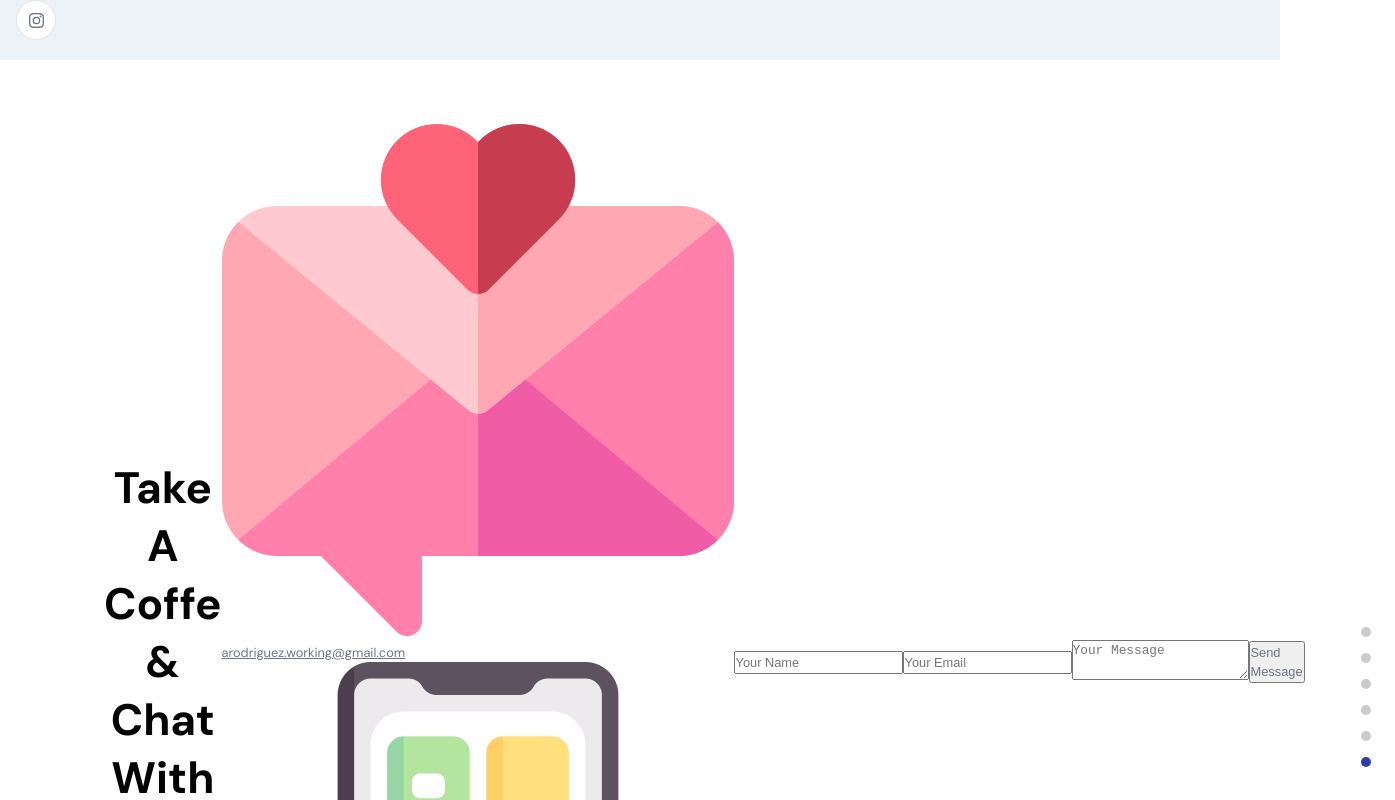
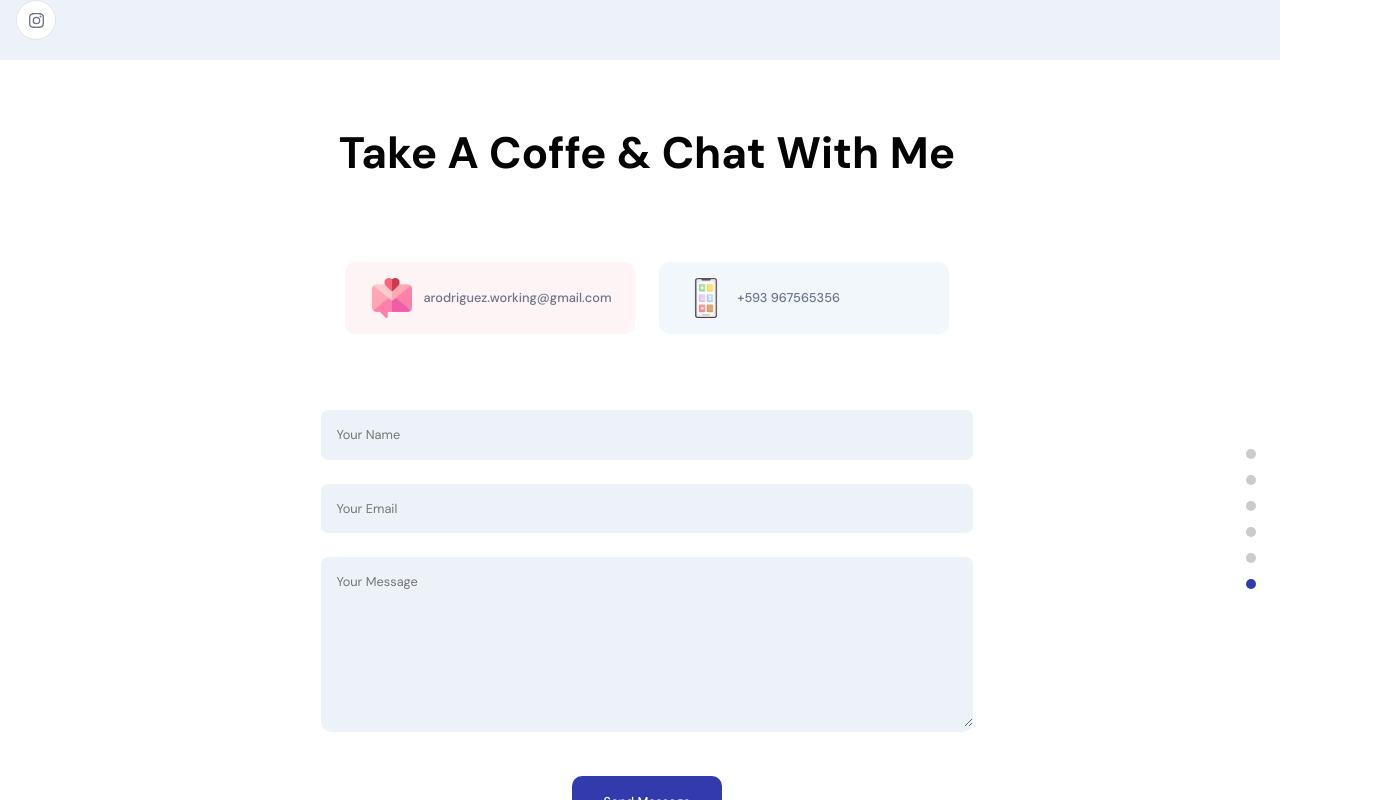
Before and after one commit to alejo-RB/portfolio-web, a React (Vite) app in the folder frontend_react/: page / in a window 1280 px wide. Shown: the part 3940-4740 px from the top of the page, 1395 px wide, since content can reach past the window. Built offline with nearby package versions, Linux system fonts and the light colour scheme; no server answers.

Commit message:
Update Footer.scss

```diff
--- a/frontend_react/src/container/Footer/Footer.jsx
+++ b/frontend_react/src/container/Footer/Footer.jsx
@@ -6,7 +6,7 @@ import { client } from '../../client'
 import './Footer.scss';
 
 const Fotter = () => {
-  const [formData, setFormData] = useState({ name: '', email:'', message:''})
+  const [formData, setFormData] = useState({ name: '', email: '', message:''})
   const [isFormSubmitted, setIsFormSubmitted] = useState(false);
   const [loading, setLoading] = useState(false)
 
@@ -63,11 +63,11 @@ const Fotter = () => {
             className='p-text'
             placeholder='Your Message'
             value={message}
-            name={message}
+            name="message"
             onChange={handleChangeInput}
           />
         </div>
-        <button type='button' className='p-text' onClick={handleSubmit}>{ loading ? 'Sending' : 'Send Message'}</button>
+        <button type='button' className='p-text' onClick={handleSubmit}>{ !loading ? 'Send Message' : '...Sending'}</button>
       </div>
       : <div>
         <h3 className='head-text'>Thank you for getting in touch!</h3>
@@ -78,7 +78,7 @@ const Fotter = () => {
 }
 
 export default AppWrap (
-  MotionWrap(Fotter, 'app__fotter'),
+  MotionWrap(Fotter, 'app__footer'),
   'contact',
   "app__whitebg"
   );
--- a/frontend_react/src/container/Footer/Footer.scss
+++ b/frontend_react/src/container/Footer/Footer.scss
@@ -0,0 +1,130 @@
+.app__footer {
+    flex: 1;
+    width: 100%;
+    flex-direction: column;
+
+    @media screen and (max-width: 768px) {
+      flex-direction: column;
+    }
+  }
+
+  .app__footer-cards {
+    width: 60%;
+    display: flex;
+    justify-content: space-evenly;
+    align-items: center;
+    flex-wrap: wrap;
+    margin: 4em 2rem 2rem;
+
+    .app__footer-card {
+      min-width: 290px;
+      display: flex;
+      flex-direction: row;
+      justify-content: flex-start;
+      align-items: center;
+
+      margin: 1rem 0;
+      padding: 1rem;
+      border-radius: 10px;
+      cursor: pointer;
+      background-color: #fef4f5;
+
+      transition: all 0.3s ease-in-out;
+
+      img {
+        width: 40px;
+        height: 40px;
+        margin: 0 0.7rem;
+      }
+
+      p {
+        font-weight: 600;
+      }
+      a {
+        text-decoration: none;
+        font-weight: 500;
+      }
+      &:hover {
+        box-shadow: 0 0 25px #fef4f5;
+      }
+
+      @media screen and (max-width: 450px) {
+        width: 100%;
+      }
+    }
+
+    @media screen and (max-width: 768px) {
+      width: 100%;
+    }
+  }
+
+  .app__footer-cards .app__footer-card:last-child {
+    background-color: #f2f7fb;
+  }
+
+  .app__footer-cards .app__footer-card:last-child:hover {
+    box-shadow: 0 0 25px #f2f7fb;
+  }
+
+  .app__footer-form {
+    width: 60%;
+    flex-direction: column;
+    margin: 1rem 2rem;
+
+    div {
+      width: 100%;
+
+      margin: 0.75rem 0;
+      border-radius: 10px;
+      cursor: pointer;
+      background-color: var(--primary-color);
+
+      transition: all 0.3s ease-in-out;
+
+      input,
+      textarea {
+        width: 100%;
+        padding: 0.95rem;
+        border: none;
+        border-radius: 7px;
+        background-color: var(--primary-color);
+
+        font-family: var(--font-base);
+        color: var(--secondary-color);
+        outline: none;
+      }
+
+      textarea {
+        height: 170px;
+      }
+
+      &:hover {
+        box-shadow: 0 0 25px var(--primary-color);
+      }
+    }
+
+    button {
+      padding: 1rem 2rem;
+      border-radius: 10px;
+      border: none;
+      background-color: var(--secondary-color);
+
+      font-weight: 500;
+      color: var(--white-color);
+      outline: none;
+      margin: 2rem 0 0 0;
+      font-family: var(--font-base);
+
+      transition: cubic-bezier(0.55, 0.085, 0.68, 0.53);
+      cursor: pointer;
+
+      &:hover {
+        background-color: #2430af;
+      }
+    }
+
+    @media screen and (max-width: 768px) {
+      width: 100%;
+      margin: 1rem 0;
+    }
+  }
```
